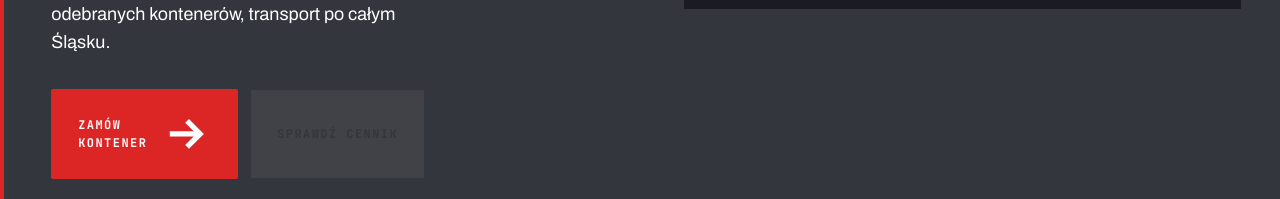
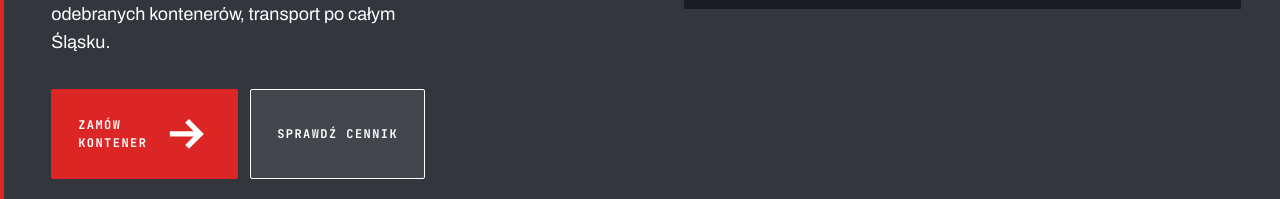
Before and after one commit to DominikSzewczyk224180/pukib2szary, a plain HTML site: page index.html in a window 1280 px wide. In both pictures the pointer is over the link "SPRAWDŹ CENNIK". Shown: the part 601-800 px from the top of the page. Drawn offline with Linux system fonts and the light colour scheme.

Commit message:
Update theme-gray.css

```diff
--- a/css/theme-gray.css
+++ b/css/theme-gray.css
@@ -168,6 +168,24 @@ body { color: #ffffff; }
 }
 
 /* =========================================================
+   .btn-ghost (przycisk "Sprawdź cennik" w hero, "Czytaj" w showcase
+   itp.) miał color: var(--paper) i kremowy alpha border, oryginalnie
+   zaprojektowany pod ciemne sekcje. W hero jest na szarym tle,
+   więc bez tego overrida znika kompletnie.
+   ========================================================= */
+
+.btn-ghost {
+  color: #ffffff;
+  border-color: rgba(255, 255, 255, 0.4);
+}
+
+.btn-ghost:hover {
+  border-color: #ffffff;
+  background: rgba(255, 255, 255, 0.08);
+  color: #ffffff;
+}
+
+/* =========================================================
    Mobile menu rozwinięte
    ========================================================= */
 
```
